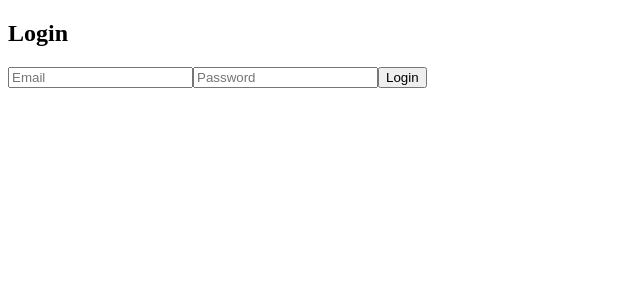
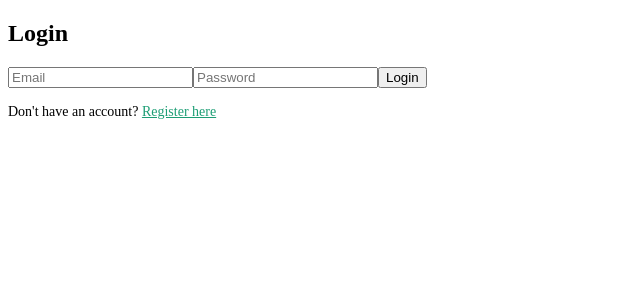
Before and after one commit to chiragmathurid/Sensitivity-Processing-Video-App, a React app in the folder frontend/: page /login in a window 1280 px wide. Shown: the top 300 px of the page, without its empty margins (0-640 px from the left). Built offline with nearby package versions, Linux system fonts and the light colour scheme; no server answers; the HTML template or start-up script is replaced by a standard one.

Commit message:
feat: add navigation links to Login and Register pages for user onboarding

```diff
--- a/frontend/src/pages/Dashboard.jsx
+++ b/frontend/src/pages/Dashboard.jsx
@@ -23,7 +23,7 @@ function Dashboard() {
     { label: 'Total videos', value: stats.total, color: 'var(--color-text-primary)' },
     { label: 'Safe', value: stats.safe, color: 'var(--color-text-success)' },
     { label: 'Flagged', value: stats.flagged, color: 'var(--color-text-danger)' },
-    { label: 'Processing', value: stats.processing, color: 'var(--color-text-warning)' },
+    { label: 'Pending', value: stats.processing, color: 'var(--color-text-warning)' },
   ];
 
   return (
--- a/frontend/src/pages/Login.jsx
+++ b/frontend/src/pages/Login.jsx
@@ -1,5 +1,5 @@
 import { useState } from 'react';
-import { useNavigate } from 'react-router-dom';
+import { useNavigate, Link } from 'react-router-dom';
 import api from '../api/axios';  // ← your configured axios instance
 import { joinUserRoom } from '../hooks/useAnalysisSocket';
 import { useAuth } from '../context/AuthContext';
@@ -50,6 +50,11 @@ function Login() {
         />
         <button type="submit">Login</button>
       </form>
+
+      <p style={{ marginTop: 16, fontSize: 14 }}>
+        Don't have an account?{' '}
+        <Link to="/register" style={{ color: '#1D9E75' }}>Register here</Link>
+      </p>
     </div>
   );
 }
--- a/frontend/src/pages/Register.jsx
+++ b/frontend/src/pages/Register.jsx
@@ -1,5 +1,5 @@
 import { useState } from 'react';
-import { useNavigate } from 'react-router-dom';
+import { useNavigate, Link } from 'react-router-dom';
 import api from '../api/axios';
 import { useAuth } from '../context/AuthContext';
 
@@ -56,6 +56,11 @@ function Register() {
         />
         <button type="submit">Register</button>
       </form>
+
+      <p style={{ marginTop: 16, fontSize: 14 }}>
+        Already have an account?{' '}
+        <Link to="/login" style={{ color: '#1D9E75' }}>Login here</Link>
+      </p>
     </div>
   );
 }
```
